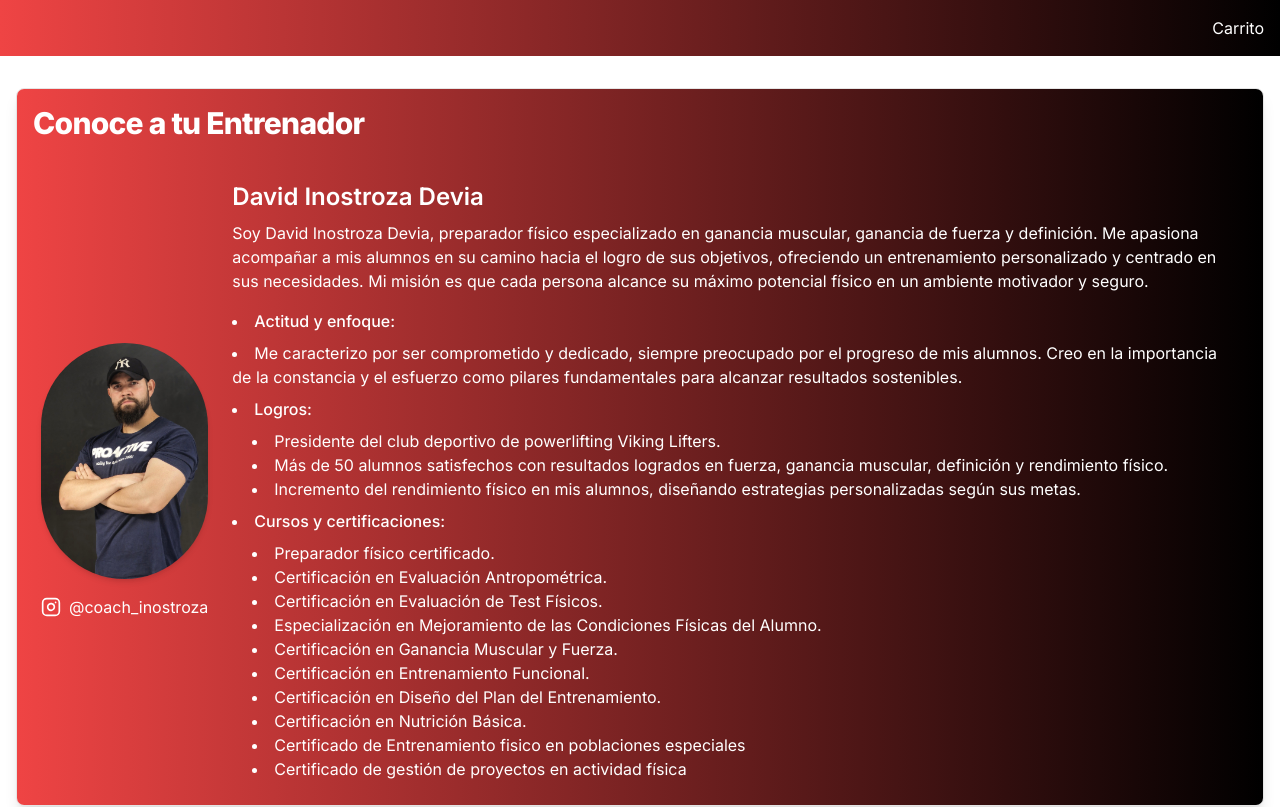
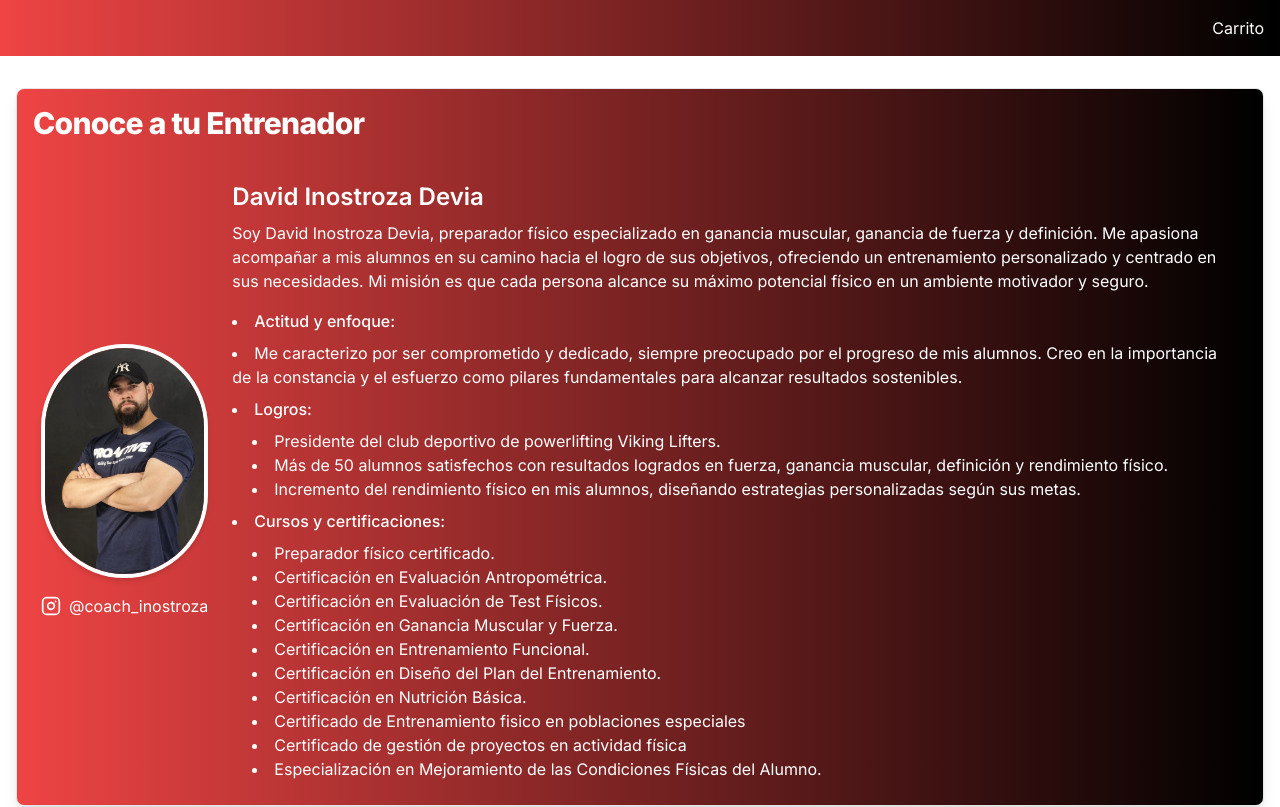
Before and after one commit to pipeaalzamora/Personal-trainer, a Next.js app: page / in a window 1280 px wide. Shown: the top 807 px of the page. Built offline with nearby package versions, Linux system fonts and the light colour scheme.

Commit message:
border hover white to black

```diff
--- a/app/components/TrainerProfile.tsx
+++ b/app/components/TrainerProfile.tsx
@@ -19,7 +19,7 @@ export default function TrainerProfile() {
           alt="Foto del entrenador"
           width={300}
           height={500}
-          className="w-50 h-50 object-cover rounded-full mb-4 md:mb-0 md:mr-5 shadow-md"
+          className="w-50 h-50 object-cover rounded-full mb-4 md:mb-0 md:mr-5 shadow-md border-white border-4 hover:border-black"
         />
          <Link
             href="https://www.instagram.com/coach_inostroza10/"
@@ -55,13 +55,13 @@ export default function TrainerProfile() {
               <li>Preparador físico certificado.</li>
               <li>Certificación en Evaluación Antropométrica.</li>
               <li>Certificación en Evaluación de Test Físicos.</li>
-              <li>Especialización en Mejoramiento de las Condiciones Físicas del Alumno.</li>
               <li>Certificación en Ganancia Muscular y Fuerza.</li>
               <li>Certificación en Entrenamiento Funcional.</li>
               <li>Certificación en Diseño del Plan del Entrenamiento.</li>
               <li>Certificación en Nutrición Básica.</li>
               <li>Certificado de Entrenamiento fisico en poblaciones especiales</li>
               <li>Certificado de gestión de proyectos en actividad física</li>
+              <li>Especialización en Mejoramiento de las Condiciones Físicas del Alumno.</li>
             </ul>
           </ul>
         </div>
```
